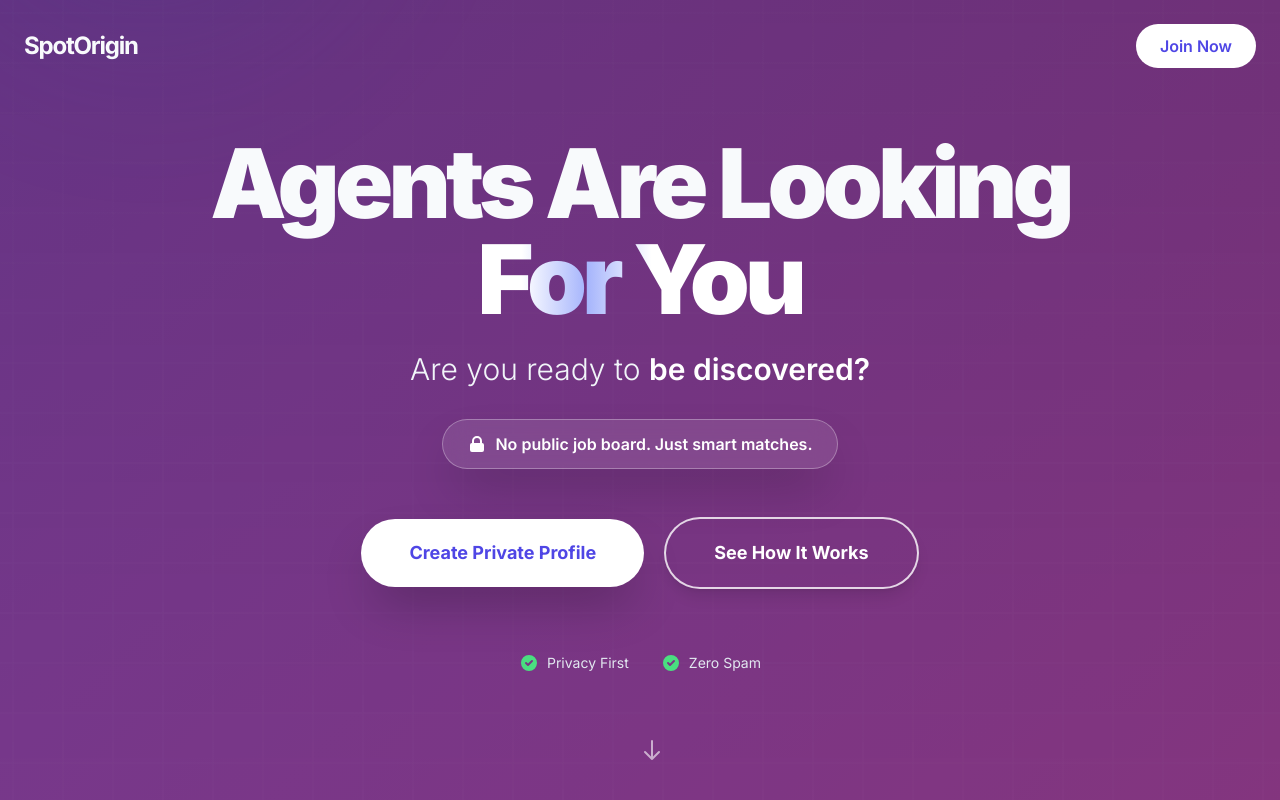
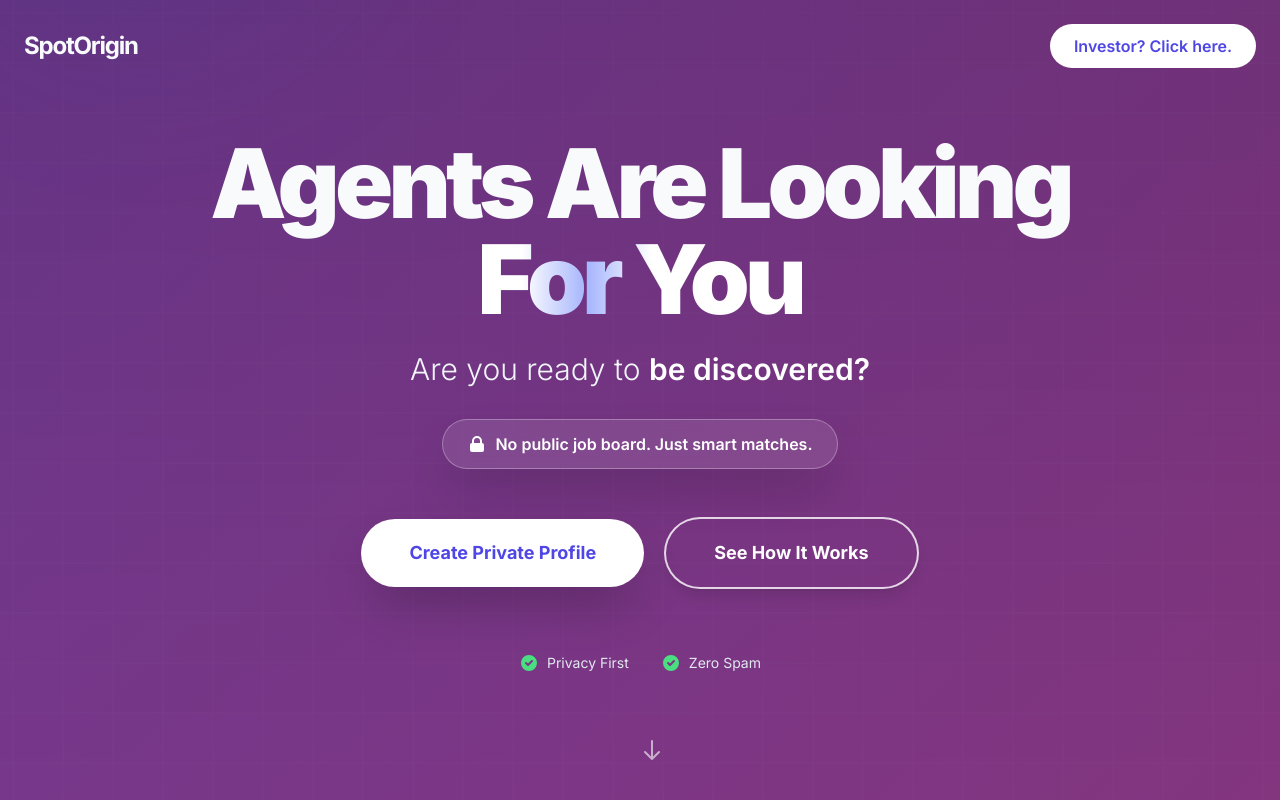
Before and after one commit to definenoob/spot-origin, a plain HTML site: page index.html in a window 1280 px wide. Shown: the top 800 px of the page. Drawn offline with nearby package versions, Linux system fonts and the light colour scheme.

Commit message:
investors

```diff
--- a/index.html
+++ b/index.html
@@ -43,8 +43,8 @@
     <header class="absolute top-0 left-0 right-0 z-20">
         <nav class="container mx-auto px-6 py-6 flex justify-between items-center">
             <div class="text-2xl font-bold tracking-tighter text-reveal text-reveal-1">SpotOrigin</div>
-            <a href="#final-cta" class="hidden md:inline-block bg-white text-indigo-600 font-semibold px-6 py-2.5 rounded-full hover:bg-slate-100 transition-all duration-300 hover:shadow-xl hover:scale-105 text-reveal text-reveal-1">
-                Join Now
+            <a href="https://spotorigin.com/pitch" class="hidden md:inline-block bg-white text-indigo-600 font-semibold px-6 py-2.5 rounded-full hover:bg-slate-100 transition-all duration-300 hover:shadow-xl hover:scale-105 text-reveal text-reveal-1">
+                Investor? Click here.
             </a>
         </nav>
     </header>
```
